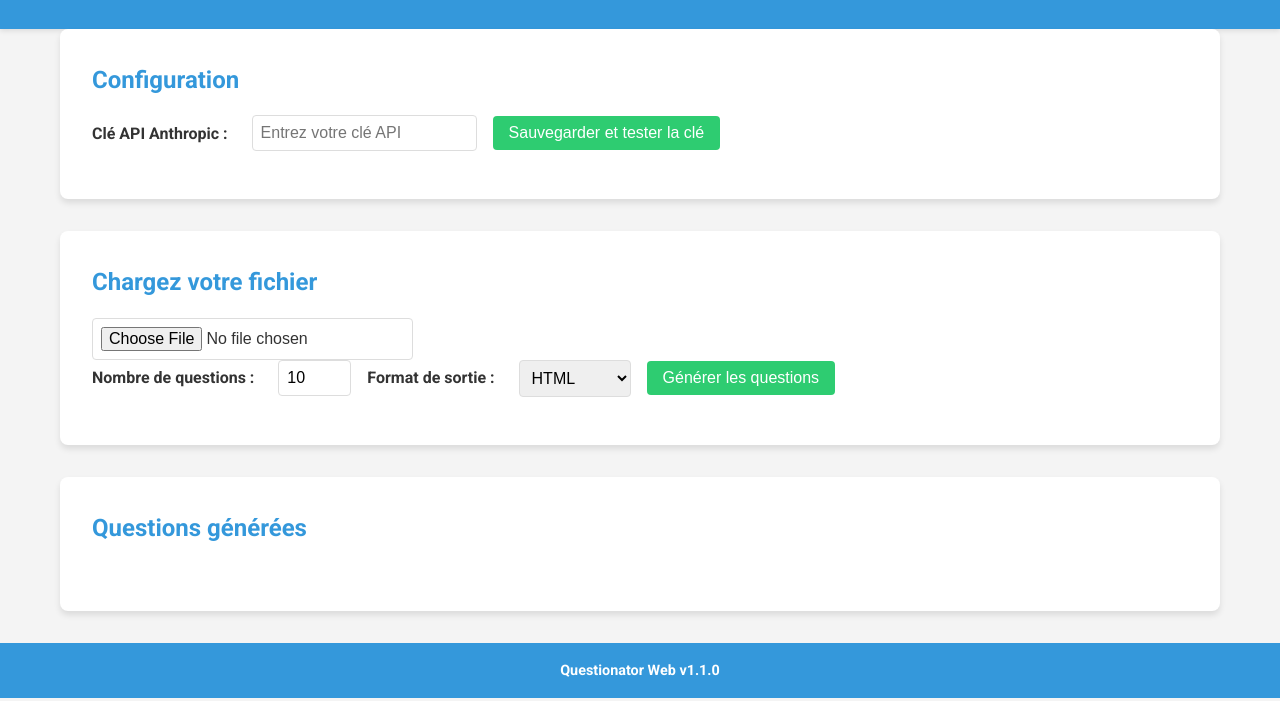
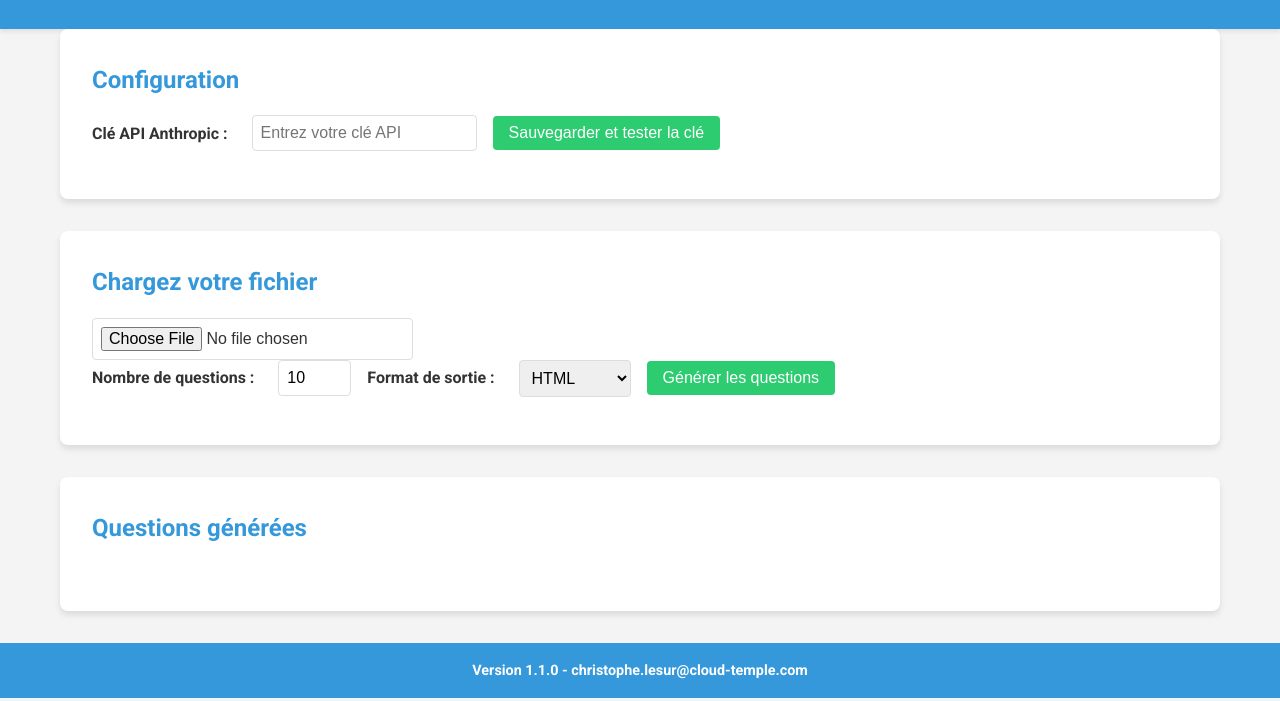
Before and after one commit to chrlesur/questionator-web, a website: page public/index.html in a window 1280 px wide. Shown: the part 99-800 px from the top of the page. Drawn offline with Linux system fonts and the light colour scheme.

Commit message:
version 1.1.0 Initial release

```diff
--- a/public/css/styles.css
+++ b/public/css/styles.css
@@ -175,7 +175,7 @@ footer {
 }
 
 footer::after {
-    content: "Questionator Web v1.1.0";
+    content: "Version 1.1.0 - christophe.lesur@cloud-temple.com";
     display: block;
     font-weight: bold;
 }
```
